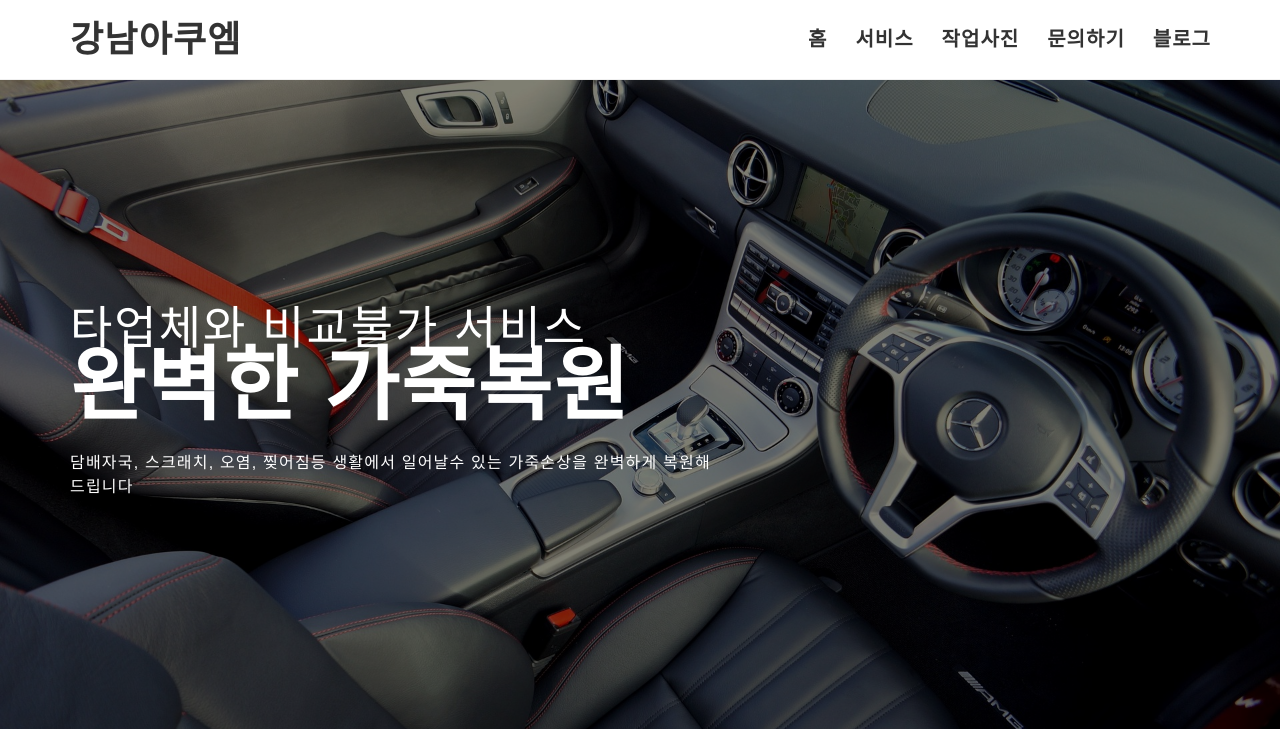
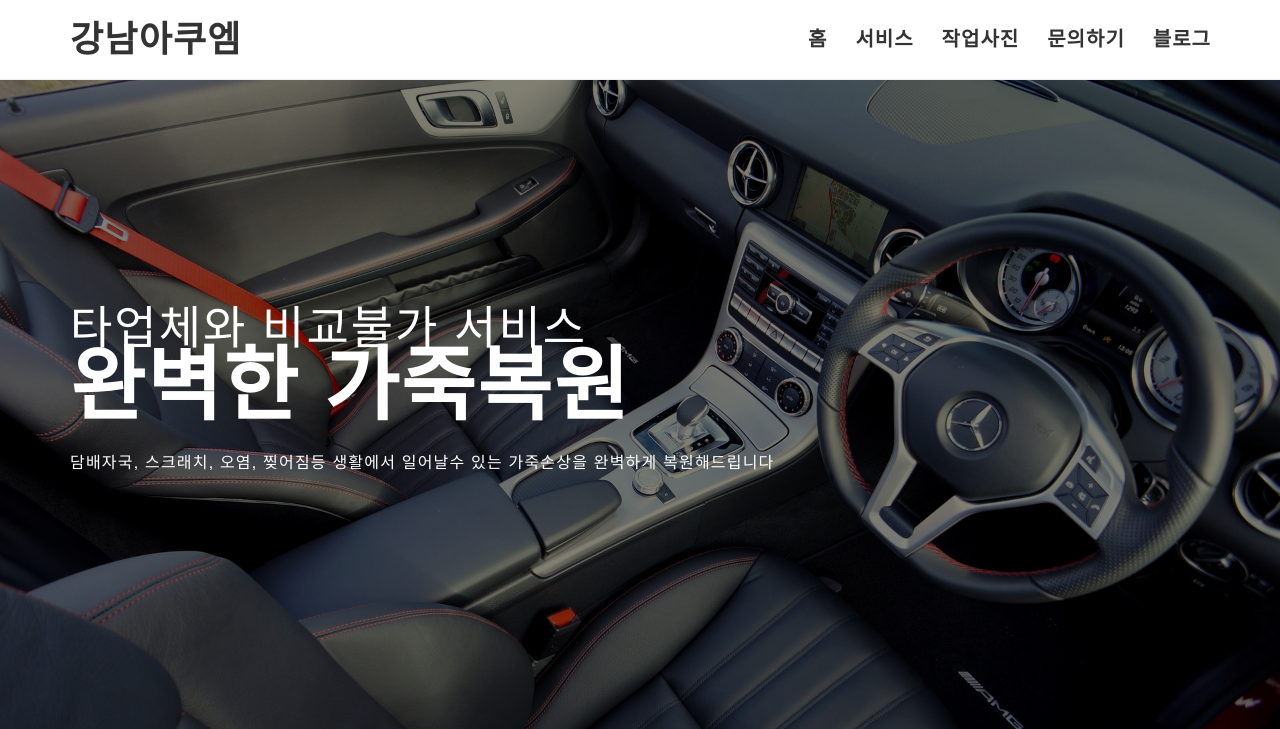
Before and after one commit to xncbf/aquam, a Django app: template aquam/blog/templates/cluster/index.html in a window 1280 px wide. Shown: the top 729 px of the page. Run offline with Django 3.2, Linux system fonts and the light colour scheme; the template is opened without the code that fills it, so the values that code supplies are empty; some libraries are stand-ins or nearby versions; some web fonts are replaced.

Commit message:
widen div

```diff
--- a/aquam/blog/templates/cluster/index.html
+++ b/aquam/blog/templates/cluster/index.html
@@ -10,7 +10,7 @@
 				<div class="item active" style="background-image: url({% static 'blog/images/slider/01.jpg' %})">
 					<div class="carousel-caption container">
 						<div class="row">
-							<div class="col-sm-7">
+							<div class="col-sm-12">
 								<h1>타업체와 비교불가 서비스</h1>
 								<h2>완벽한 가죽복원</h2>
 								<p>담배자국, 스크래치, 오염, 찢어짐등 생활에서 일어날수 있는 가죽손상을 완벽하게 복원해드립니다</p>
@@ -21,7 +21,7 @@
 				<div class="item" style="background-image: url({% static 'blog/images/slider/02.jpg' %})">
 					<div class="carousel-caption container">
 						<div class="row">
-							<div class="col-sm-7">
+							<div class="col-sm-12">
 								<h1>타업체와 비교불가 서비스</h1>
 								<h2>수리 및 교체</h2>
 								<p>전동시트, 열선, 천장, 바닥, 대시보드 등 수리 및 교체해드립니다</p>
```
